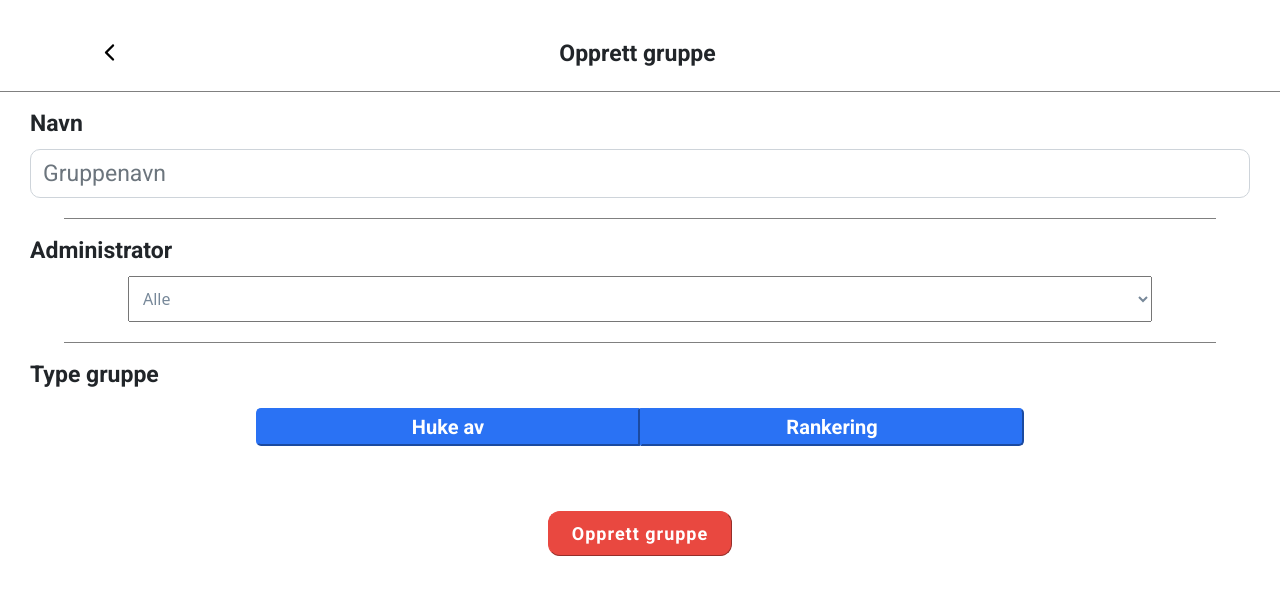
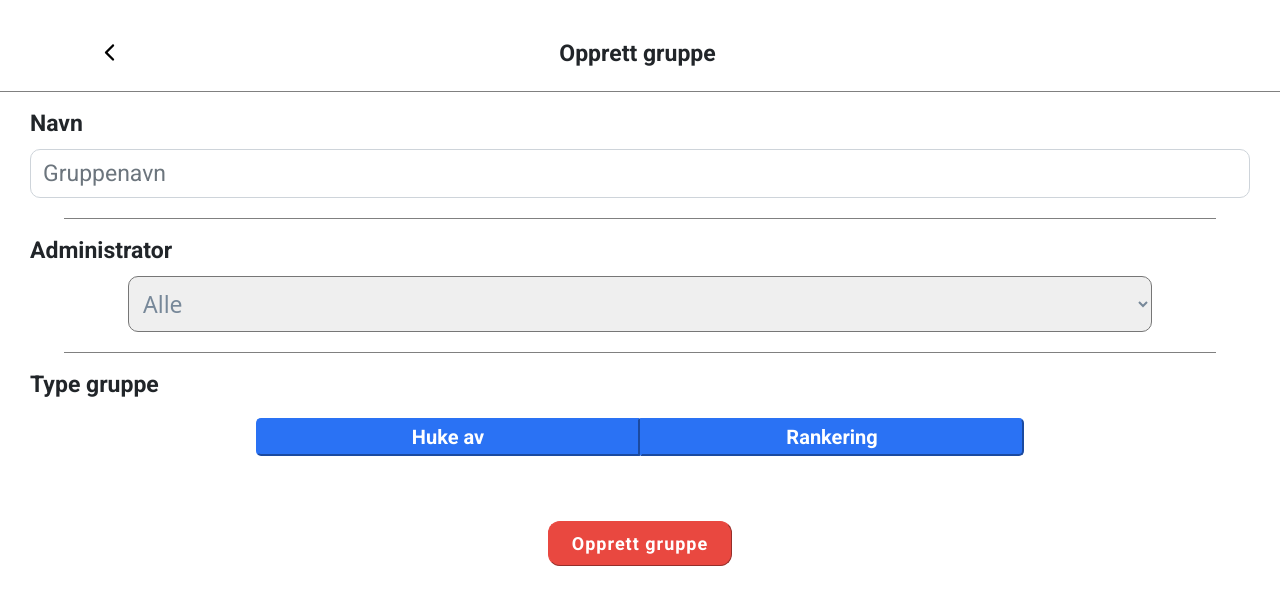
Before and after one commit to G-D-Tech/kompiter, a React (Create React App) app: page /CreateGroup in a window 1280 px wide. Shown: the top 604 px of the page. Built offline with nearby package versions, Linux system fonts and the light colour scheme; no server answers.

Commit message:
option design

```diff
--- a/src/styles/CreateGroup.css
+++ b/src/styles/CreateGroup.css
@@ -76,6 +76,8 @@
   padding: 10px;
   margin-left: 10%;
   margin-bottom: 20px;
+  font-size: 23px !important;
+  border-radius: 10px !important;
 }
 
 .inputDate-container {
```
